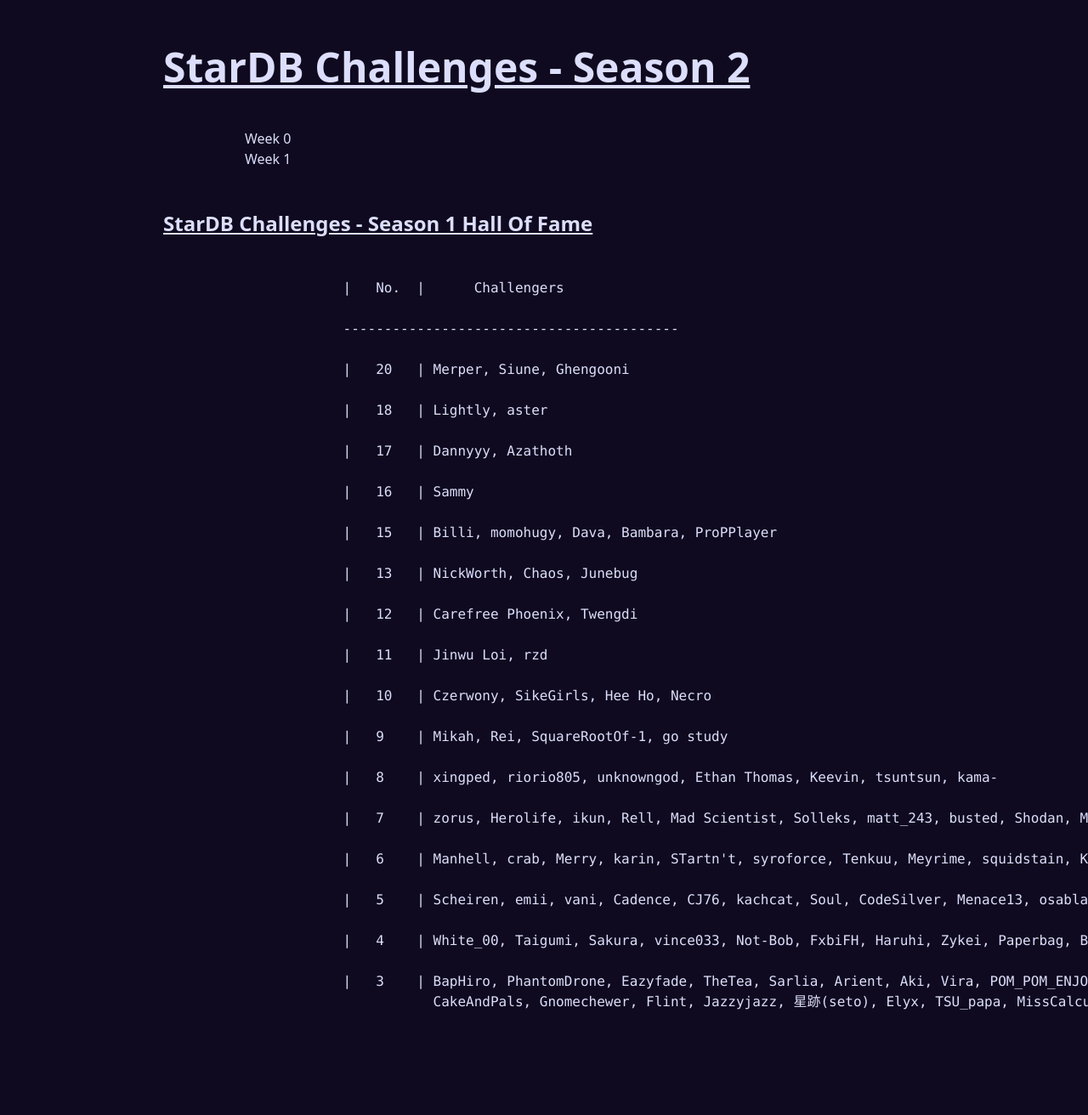
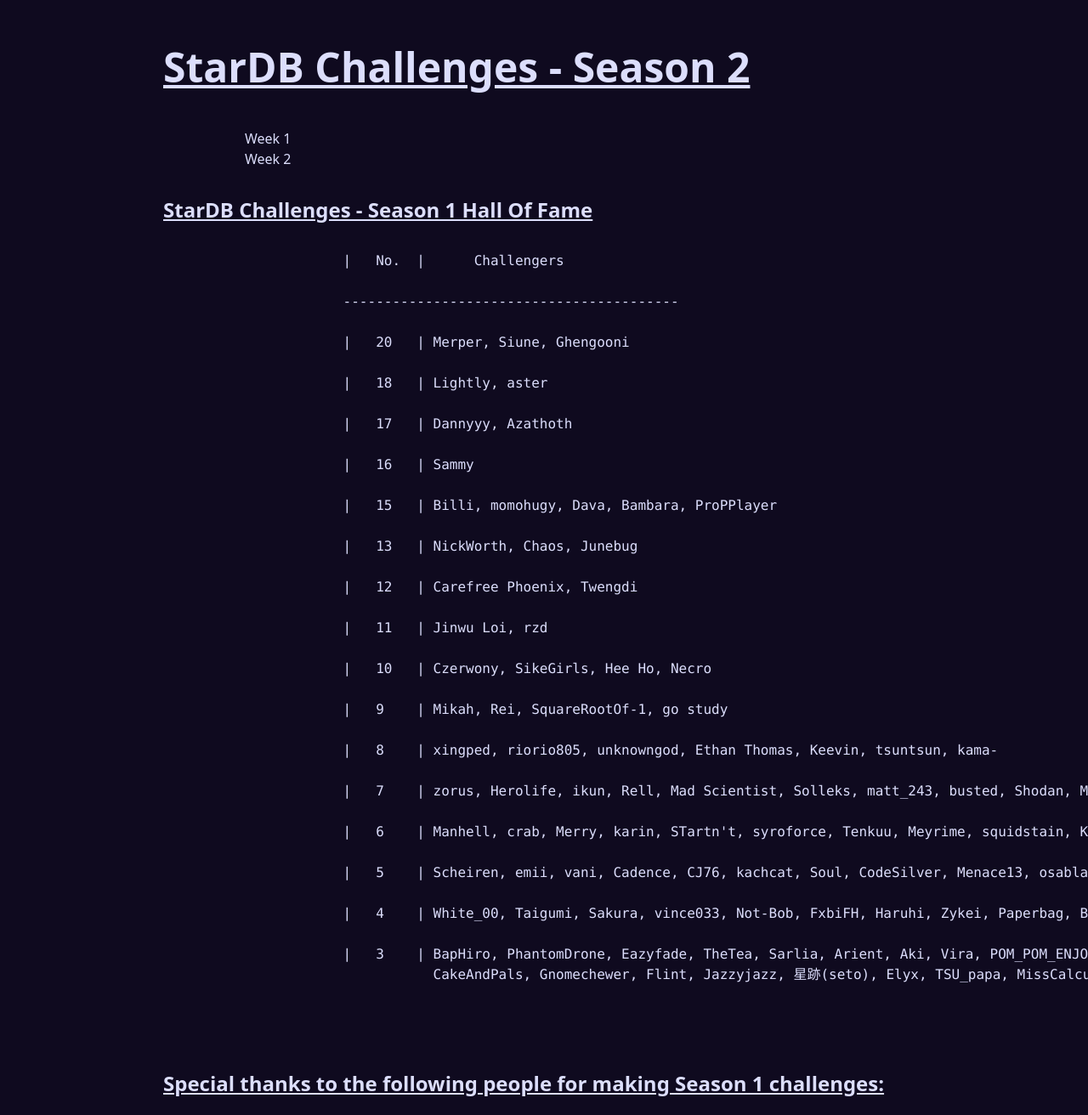
Before and after one commit to tsundere1230/stardbchallenge, a SvelteKit app: page / in a window 1280 px wide. Shown: the part 137-1449 px from the top of the page at 85% size. Built offline with nearby package versions, Linux system fonts and the light colour scheme.

Commit message:
typeerror

```diff
--- a/src/app.css
+++ b/src/app.css
@@ -7,7 +7,7 @@ h1 {
 }
 
 h2 {
-    @apply font-bold underline text-2xl p-12;
+    @apply font-bold underline text-2xl;
 }
 
 h4 {
@@ -41,3 +41,7 @@ button {
 .hof {
     @apply pb-5 md:ml-36 sm:ml-12 ml-4;
 }
+
+.mainpage {
+    @apply pl-12 my-8;
+}
--- a/src/lib/week1/week1.js
+++ b/src/lib/week1/week1.js
@@ -7,6 +7,8 @@ let answers = ["9702", "24000", "88050", "cryptic"];
 
 let questions = [Question1, Question2, Question3, Question4];
 
+let hints = [{}, {},{},{}]
+
 let congrats = `👌👀👌👀👌👀👌👀👌👀 good shit go౦ԁ sHit👌 thats ✔ some good👌👌shit
                 right👌👌th 👌 ere👌👌👌 right✔there ✔✔if i do ƽaү so my selｆ 💯 i
                 say so 💯 thats what im talking about right there right there(chorus:
@@ -15,6 +17,6 @@ let congrats = `👌👀👌👀👌👀👌👀👌👀 good shit go౦ԁ sHit
                     < br /> <br />Congrats nerd! < br /> Now screenshot this page to prove that
                 you have completed the challenge. :) `
 
-let week1 = { questions, answers , congrats};
+let week1 = { questions, answers , congrats, hints};
 
 export default week1;
--- a/src/lib/week2/Question1.svelte
+++ b/src/lib/week2/Question1.svelte
@@ -14,12 +14,12 @@
 
 <p>
     Radius: {@html math(
-        ">PlayableChars + TeleportPoints_{HertaSpaceStation})meters",
-    )}
+        "PlayableChars + TeleportPoints_{HertaSpaceStation})" ,
+    )} meters
 </p>
 
 <p>
-    Argument: {@html math(">TrailBlazePower_{Max} + sqrt[3]{TBPReq_{Lv64-65}}")}
+    Argument: {@html math("TrailBlazePower_{Max} + \\sqrt[3]{TBPReq_{Lv64-65}}")}
     in degrees
 </p>
 
--- a/src/lib/week2/week2.js
+++ b/src/lib/week2/week2.js
@@ -7,6 +7,8 @@ let questions = [Question1, Question2];
 
 let congrats = `I can't take it anymore. I'm sick of Xiangling. I try to play Diluc. My Xiangling deals more damage. I try to play Yoimiya. My Xiangling deals more damage. I try to play Cyno. My Xiangling deals more damage. I want to play Klee. Her best team has Xiangling. I want to play Raiden, Childe - they both want Xiangling. She grabs me by the throat. I fish for her. I cook for her. I give her the Catch. She isn't satisfied. I pull Engulfing Lightning. "I don't need this much er" She tells me. "Give me more field time." She grabs Bennett and forces him to throw himself off enemies. "You just need to funnel me more. I can deal more damage with Homa." I can't pull for Homa, I don't have enough primogems. She grabs my credit card. It declines. "Guess this is the end." She grabs Gouba. She says "Gouba, get them." There is no hint of sadness in his eyes. Nothing but pure, no icd pyro application. What a cruel world.`;
 
-let week2 = { questions, answers, congrats };
+let hints = [{"65" : "Correct Radius", "270" : "Correct Argument"}]
+
+let week2 = { questions, answers, congrats, hints };
 
 export default week2;
--- a/src/routes/+page.svelte
+++ b/src/routes/+page.svelte
@@ -4,13 +4,13 @@
 
 <div>
     <h1>StarDB Challenges - Season 2</h1>
-    {#each weeks as week, i}
-        <a href="/challenge/weeks/{i}" class="hof">Week {i}</a><br />
+    {#each weeks as week, i }
+        <a href="/challenge/weeks/{i+1}" class="hof">Week {i+1}</a><br />
     {/each}
 </div>
 
 <div>
-    <h2>StarDB Challenges - Season 1 Hall Of Fame</h2>
+    <h2 class="mainpage">StarDB Challenges - Season 1 Hall Of Fame</h2>
     <pre class="hof">
             |   No.  |      Challengers <br />
             -----------------------------------------<br />
@@ -38,7 +38,7 @@
                        CakeAndPals, Gnomechewer, Flint, Jazzyjazz, 星跡(seto), Elyx, TSU_papa, MissCalculations, Arlen <br
         />
         </pre>
-    <h2>
+    <h2 class="mainpage">
         Special thanks to the following people for making Season 1 challenges:<br
         />
     </h2>
--- a/src/routes/verify/+server.js
+++ b/src/routes/verify/+server.js
@@ -3,8 +3,12 @@ import weeks from "$lib/weeks.js";
 /** @type {import('./$types').RequestHandler} */
 export async function POST({ request }) {
     let { week, i, answer } = await request.json();
+    let newi = i;
+    let message = "omegalul :sobpuddle:";
     if (weeks[week].answers[i] == answer.toLowerCase()) {
-        i += 1;
+        newi += 1;
+    } else if (weeks[week].hints[i] [answer]) {
+
     }
-    return new Response(String(i));
+    return new Response(String(JSON.stringify({newi, message:"hello world"})));
 }
--- a/src/routes/weeks/[week]/+page.svelte
+++ b/src/routes/weeks/[week]/+page.svelte
@@ -2,7 +2,7 @@
     import weeks from "$lib/weeks";
     import { tweened } from "svelte/motion";
     import { page } from "$app/stores";
-    let week = parseInt($page.params.week);
+    let week = parseInt($page.params.week) -1;
 
     let timer = tweened(0);
 
@@ -28,12 +28,12 @@
             body: JSON.stringify({ week, i, answer }),
         });
 
-        let newi = await response.json();
+        let {newi, message} = await response.json();
 
         if (newi != i) {
             answer = "";
             i = newi;
-        } else if ((answer == "9701.999975" || answer == "9899.26") && i == 0) {
+        } /* else if ((answer == "9701.999975" || answer == "9899.26") && i == 0) {
             alert(
                 "HAHAHAHAHAHAHAHAHAHA NO (the beta tester did expect this answer so you're getting this cheeky message kekw)",
             );
@@ -45,9 +45,9 @@
             // \d+ means any amount of digits
             alert("my favourite number is " + answer);
             timer = tweened(20);
-        } else {
-            alert("omegalul :sobpuddle:");
-            timer = tweened(20);
+        } */ else {
+            alert(message);
+            timer = tweened(1);
         }
     }
     let answer = "";
```
Also changed, not shown: 1 other file (tests, documents, lock files or other folders).
